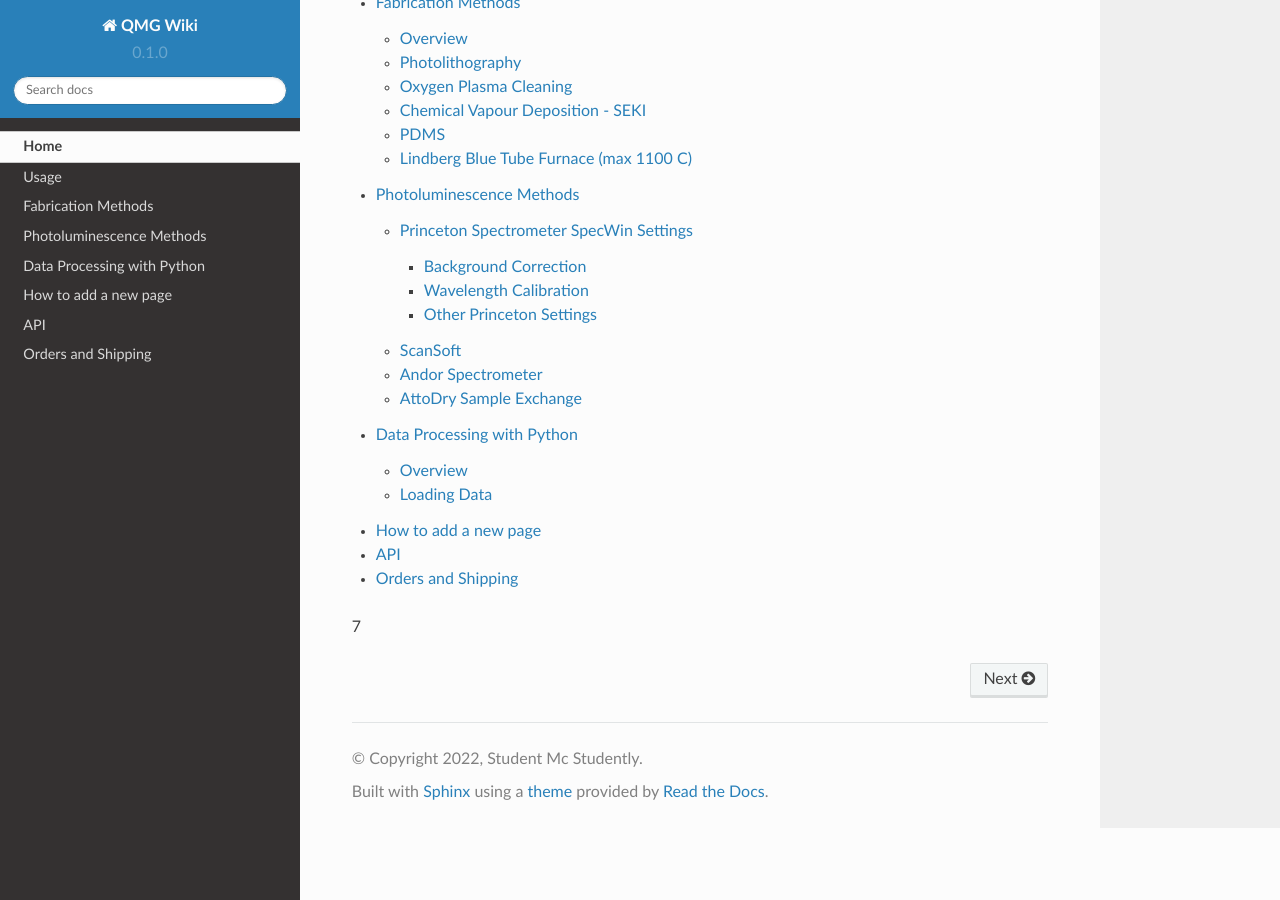
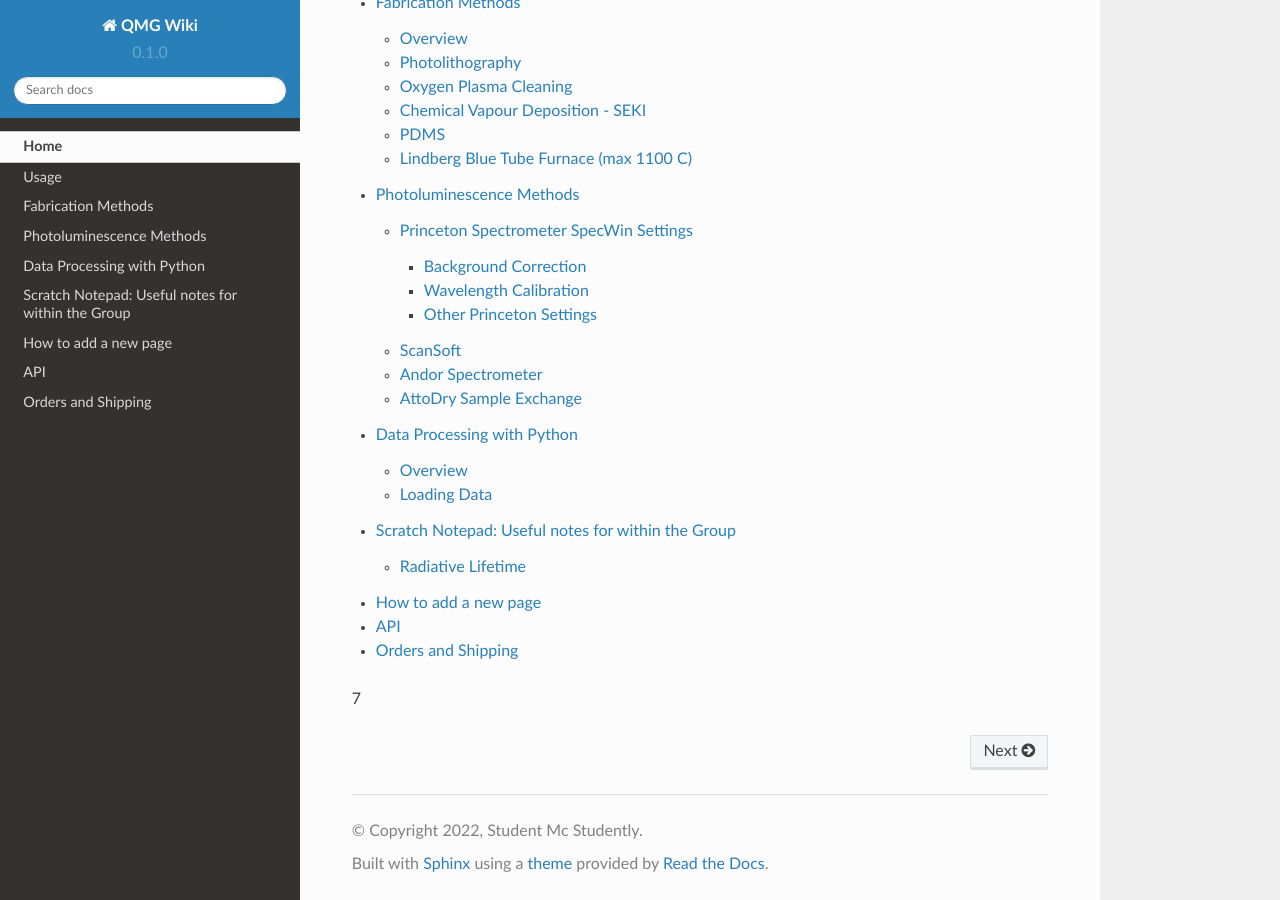
Before and after one commit to quantum-materials-group/QMG-wiki, a Sphinx documentation site: the page built from docs/index.rst, in a window 1280 px wide and 900 px high, scrolled down 614 px. Built offline with Sphinx 7.4.7 and the Read the Docs theme 2.0.0, drawn with Linux system fonts in a browser that asks for light colours; some of the changed lines change nothing that is shown.

Commit message:
Add Notes Page

```diff
--- a/docs/conf.py
+++ b/docs/conf.py
@@ -1,4 +1,5 @@
 # Configuration file for the Sphinx documentation builder.
+from recommonmark.parser import CommonMarkParser
 
 # -- Project information
 
@@ -26,6 +27,10 @@ intersphinx_mapping = {
 }
 intersphinx_disabled_domains = ['std']
 
+source_parsers = {'.md': CommonMarkParser}
+
+source_suffix = ['.rst', '.md']
+
 templates_path = ['_templates']
 
 # -- Options for HTML output
--- a/docs/index.rst
+++ b/docs/index.rst
@@ -22,6 +22,7 @@ Contents
    pages/fab_sop
    pages/pl_sop
    pages/data_processing_sop
+   pages/Notes
    pages/howtoaddapage
    api
    pages/orders_&_shipping
--- /dev/null
+++ b/docs/pages/Notes.md
@@ -0,0 +1,9 @@
+# Scratch Notepad: Useful notes for  within the Group
+---
+
+## Radiative Lifetime
+* **Definition:** Lifetime of an electronic state in the (hypothetical) situation where only radiative processes depopulate that level
+
+The radiative lifetime of an electronic state refers to the lifetime which would be obtained through radiative decay only via "spontaneous emission". It is given by the equation
+
+$$ \frac{1}{\tau_{rad}} = \frac{8\pi n^2}{c^2} \int v^2 \sigma_{em}(v) \, dv = 8\pi n^2 c \int \frac{\sigma_{em} (\lambda)}{\lambda^4} \, d\lambda $$
```
